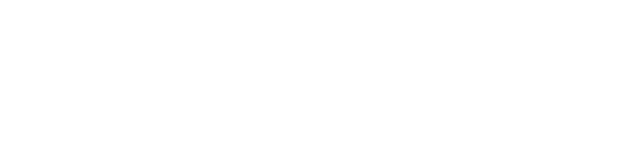
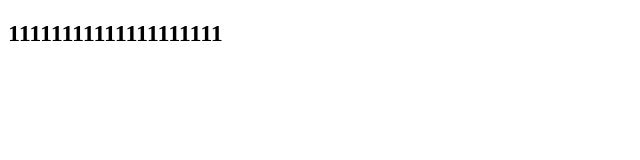
Before and after one commit to timeses/TestProject, a plain HTML site: page index.html in a window 1280 px wide. Shown: the whole page, without its empty margins (0-640 px from the left). Drawn offline with Linux system fonts and the light colour scheme.

Commit message:
1111 & 2222 commit

```diff
--- a/index.html
+++ b/index.html
@@ -3,6 +3,7 @@
 <head>
     <meta charset="UTF-8">
     <title>Title</title>
+    <h2> 11111111111111111111 </h2>
 </head>
 <body>
 
```
Also changed, not shown: src/Text.txt.
